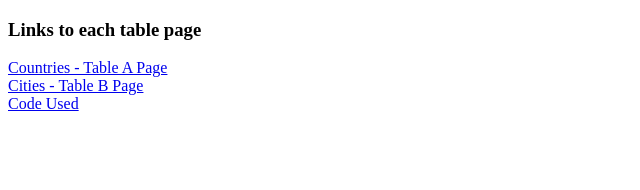
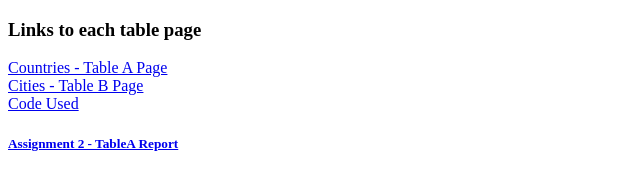
Before and after one commit to Nixolad/CS767-Homework_1, a plain HTML site: page index.html in a window 1280 px wide. Shown: the whole page, without its empty margins (0-640 px from the left). Drawn offline with Linux system fonts and the light colour scheme.

Commit message:
Update index.html

```diff
--- a/index.html
+++ b/index.html
@@ -8,5 +8,6 @@
     <h3>Links to each table page</h3>
     <a href="tableA_page.html">Countries - Table A Page</a> <br/>
     <a href="tableB_page.html">Cities - Table B Page</a><br/>
-    <a href="https://github.com/Nixolad/CS767-Homework_1">Code Used</a>
+    <a href="https://github.com/Nixolad/CS767-Homework_1">Code Used</a><br/>
+    <a href="TableA_Report_Assignment2.pdf"><h5>Assignment 2 - TableA Report</h5></a>
 </html>
```
